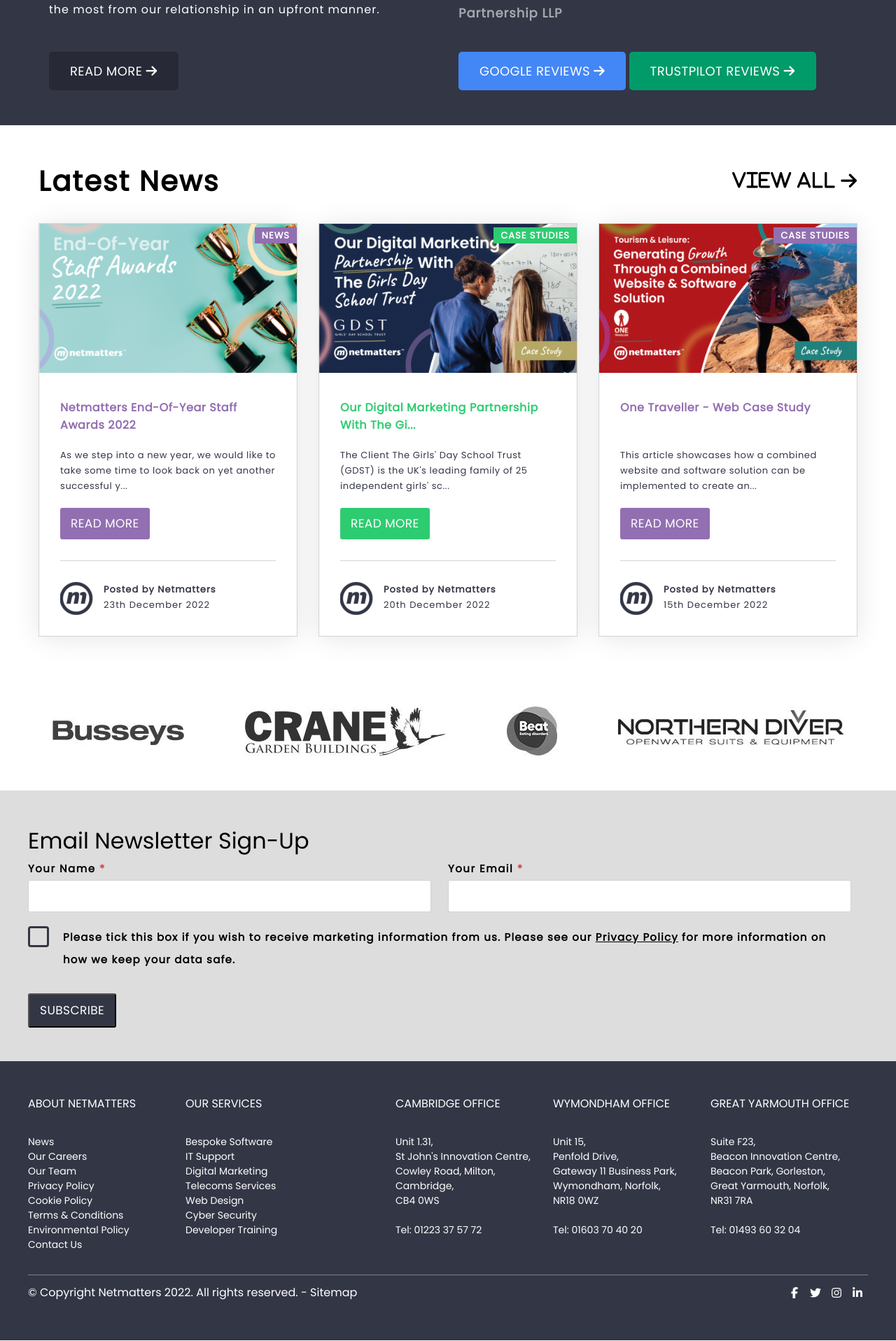
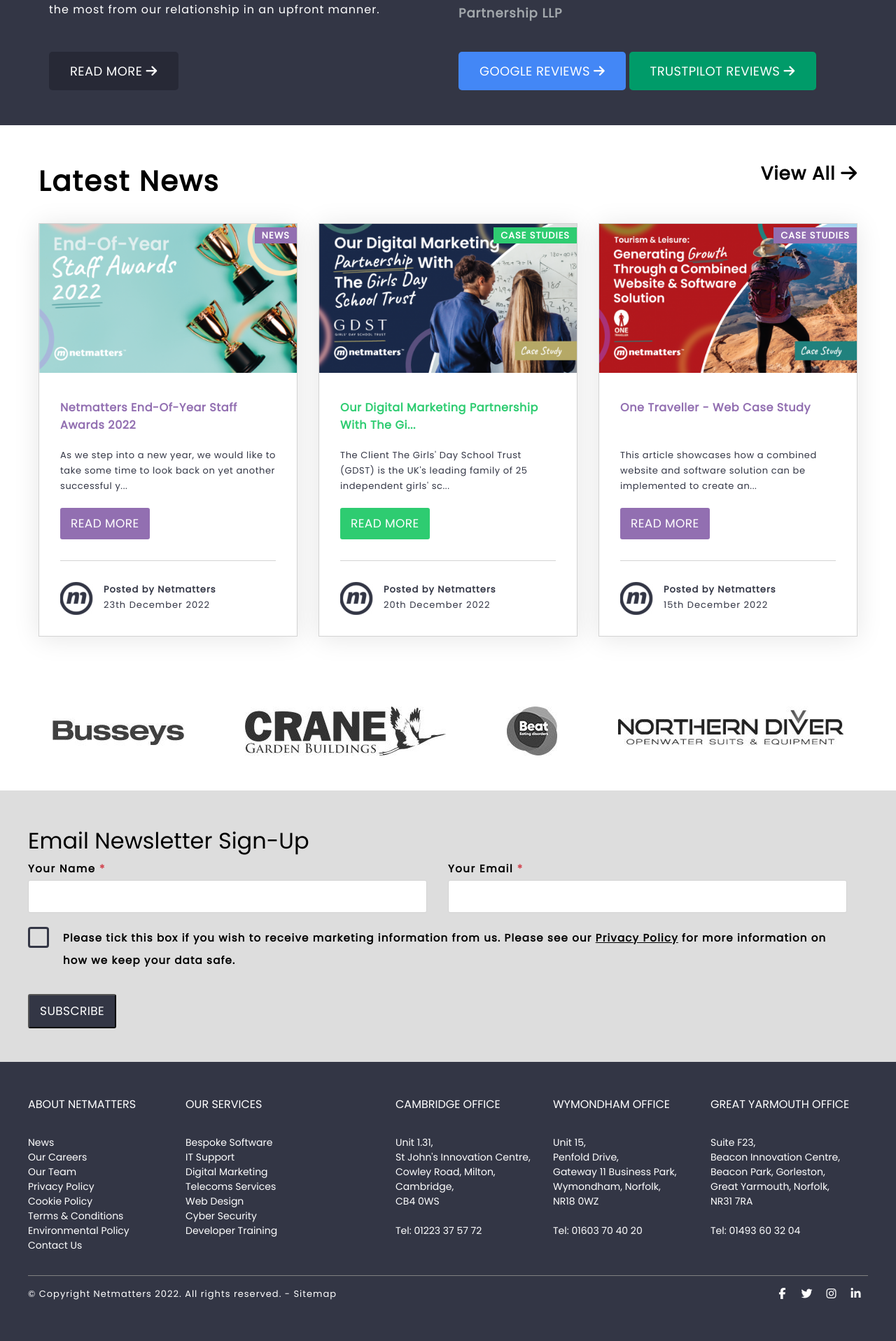
Before and after one commit to vargata/vargata.github.io, a PHP site: page / in a window 1280 px wide. Shown: the part 2485-4402 px from the top of the page at 70% size. Run offline with PHP 8.4, Linux system fonts and the light colour scheme; some libraries are stand-ins or nearby versions.

Commit message:
final push all bugs fixed fingers crossed :D

```diff
--- a/css/master.css
+++ b/css/master.css
@@ -1004,8 +1004,9 @@
 
 .top_buttons_container .search_field {
   display: none;
-  padding: 5px 15px;
-  height: 42px;
+  padding: 7px 15px 3px 15px;
+  line-height: 35px;
+  height: 44px;
   width: 208px;
   border: 1px solid lightgray;
 }
@@ -1121,10 +1122,11 @@
 
 .newsletter_container > div input[type="text"],
 .newsletter_container > div input[type="email"] {
-  height: 40px;
+  box-sizing: border-box;
+  line-height: 35px;
   width: 100%;
   border-radius: 3px;
-  padding: 2px;
+  padding: 5px 15px;
   border: 1px solid lightgray;
 }
 
@@ -1294,6 +1296,8 @@
 
 .copyright {
   display: inline-flex;
+  font-size: 13px;
+  letter-spacing: 1px;
   margin-top: 5px;
 }
 
@@ -1320,7 +1324,7 @@
   display: table-cell;
   text-align: center;
   line-height: 40px;
-  width: 30px;
+  width: 35px;
   height: 40px;
   border-radius: 50%;
 }
@@ -1333,7 +1337,7 @@
   display: table-cell;
   text-align: center;
   line-height: 40px;
-  width: 30px;
+  width: 35px;
   height: 40px;
   border-radius: 50%;
 }
@@ -1346,7 +1350,7 @@
   display: table-cell;
   text-align: center;
   line-height: 40px;
-  width: 30px;
+  width: 35px;
   height: 40px;
   border-radius: 50%;
 }
@@ -1359,7 +1363,7 @@
   display: table-cell;
   text-align: center;
   line-height: 40px;
-  width: 30px;
+  width: 35px;
   height: 40px;
   border-radius: 50%;
 }
@@ -1833,8 +1837,8 @@
 }
 
 .services_container .visible_viewall {
-  display: flex;
-  align-items: center;
+  display: block;
+  text-align: center;
   color: black;
   font-size: 26px;
   font-weight: 600;
@@ -1855,6 +1859,11 @@
   text-decoration: underline;
 }
 
+.services_container .visible_viewall::after {
+  font-family: "Font Awesome 6 Free";
+  content: "\f061";
+}
+
 .services_container .hidden_viewall {
   display: none;
   color: black;
@@ -1876,6 +1885,11 @@
 
 .services_container .hidden_viewall:hover {
   text-decoration: underline;
+}
+
+.services_container .hidden_viewall::after {
+  font-family: "Font Awesome 6 Free";
+  content: "\f061";
 }
 
 .services_container .services_header {
@@ -2471,9 +2485,8 @@
 }
 
 .news_container .visible_viewall {
-  display: flex;
-  align-items: center;
-  font-family: "Font Awesome 6 Free";
+  display: block;
+  text-align: center;
   color: black;
   font-size: 26px;
   font-weight: 600;
@@ -2494,6 +2507,11 @@
   text-decoration: underline;
 }
 
+.news_container .visible_viewall::after {
+  font-family: "Font Awesome 6 Free";
+  content: "\f061";
+}
+
 .news_container .hidden_viewall {
   display: none;
   color: black;
@@ -2515,6 +2533,11 @@
 
 .news_container .hidden_viewall:hover {
   text-decoration: underline;
+}
+
+.news_container .hidden_viewall::after {
+  font-family: "Font Awesome 6 Free";
+  content: "\f061";
 }
 
 .news_container .news_content1 {
--- a/index.html
+++ b/index.html
@@ -205,7 +205,7 @@
 					<div class="carousel_content_container">
 						<h1 class="carousel_heading">The East Of England's Leading Technology Company</h1>
 						<p class="carousel_paragraph">Performance-driven digital and technology services<br/>with complete transparency.</p>
-						<a href="#" class="contact_button">Contact us <i class="fa-solid fa-arrow-right"></i></a>
+						<a href="#" class="contact_button">Contact us&nbsp;<i class="fa-solid fa-arrow-right"></i></a>
 					</div>
 					<div class="carousel_buttons">
 						<span></span>
@@ -224,7 +224,7 @@
 			<div class="services_container">
 				<div class="services_header">
 					<h1>Our Services</h1>
-					<a href="#" class="visible_viewall">View All&nbsp;<i class="fa-solid fa-arrow-right"></i></a>
+					<a href="#" class="visible_viewall">View All&nbsp;</a>
 				</div>
 				<a href="#" class="services_content1">
 					<i class="fa-icon1 fa-solid fa-table"></i>
@@ -268,7 +268,7 @@
 					<p>Web design &amp; software training courses designed to secure a job in tech.</p>
 					<span>Read more</span>
 				</a>
-				<a href="#" class="hidden_viewall">View All&nbsp;<i class="fa-solid fa-arrow-right"></i></a>
+				<a href="#" class="hidden_viewall">View All&nbsp;</a>
 			</div>
 			<!-- end of Services -->
 
@@ -308,7 +308,7 @@
 							our relationship in an upfront manner.</p>
 						</div>
 						<div class="buttons">
-							<a href="#" class="rm_button">Read more <i class="fa-solid fa-arrow-right"></i></a>
+							<a href="#" class="rm_button">Read more&nbsp;<i class="fa-solid fa-arrow-right"></i></a>
 						</div>
 					</div>
 					<div class="flex_item">
@@ -322,8 +322,8 @@
 							<span>Eleanor Bishop, Head of Marketing - Ashcroft Partnership LLP</span></p>
 						</div>
 						<div class="buttons">
-							<a href="#" class="google_button">Google reviews <i class="fa-solid fa-arrow-right"></i></a>
-							<a href="#" class="tp_button">Trustpilot reviews <i class="fa-solid fa-arrow-right"></i></a>
+							<a href="#" class="google_button">Google reviews&nbsp;<i class="fa-solid fa-arrow-right"></i></a>
+							<a href="#" class="tp_button">Trustpilot reviews&nbsp;<i class="fa-solid fa-arrow-right"></i></a>
 						</div>
 					</div>
 				</div>
@@ -334,7 +334,7 @@
 			<div class="news_container">
 				<div class="news_header">
 					<h1>Latest News</h1>
-					<a href="#" class="visible_viewall">View All&nbsp;<i class="fa-solid fa-arrow-right"></i></a>
+					<a href="#" class="visible_viewall">View All&nbsp;</a>
 				</div>
 				<div class="news_content1">
 					<div class="img_header">
@@ -390,7 +390,7 @@
 						</div>
 					</a>
 				</div>
-				<a href="#" class="hidden_viewall">View All&nbsp;<i class="fa-solid fa-arrow-right"></i></a>
+				<a href="#" class="hidden_viewall">View All&nbsp;</a>
 			</div>
 			<!-- end of News -->
 
--- a/scss/_news.scss
+++ b/scss/_news.scss
@@ -34,9 +34,8 @@
 	}
 
 	.visible_viewall{
-		display: flex;
-		align-items: center;
-		font-family: "Font Awesome 6 Free";
+		display: block;
+		text-align: center;
 		color:black;
 		font-size: 26px;
 		font-weight: 600;
@@ -51,6 +50,11 @@
 		}
 		&:hover{
 			text-decoration: underline;
+		}
+
+		&::after{
+			font-family: "Font Awesome 6 Free";
+			content: "\f061";
 		}
 	}
 
@@ -71,6 +75,11 @@
 		}
 		&:hover{
 			text-decoration: underline;
+		}
+
+		&::after{
+			font-family: "Font Awesome 6 Free";
+			content: "\f061";
 		}
 	}
 
--- a/scss/_newsletter.scss
+++ b/scss/_newsletter.scss
@@ -71,15 +71,17 @@
 
 		input[type="text"],
 		input[type="email"]{
-			height: 40px;
+			box-sizing: border-box;
+			line-height: 35px;
 			width: 100%;
 			border-radius: 3px;
-			padding: 2px;
+			padding: 5px 15px;
 			border: 1px solid lightgray;
-				&:focus{
-					border: 1px solid lightgray;
-					outline: none;
-					box-shadow: 0px 0px 10px 1px rgba(rgb(80, 200, 255), 0.8);
+
+			&:focus{
+				border: 1px solid lightgray;
+				outline: none;
+				box-shadow: 0px 0px 10px 1px rgba(rgb(80, 200, 255), 0.8);
 			}
 		}
 
--- a/scss/_pagefooter.scss
+++ b/scss/_pagefooter.scss
@@ -97,6 +97,8 @@
 
 .copyright{
 	display: inline-flex;
+	font-size: 13px;
+	letter-spacing: 1px;
 	margin-top: 5px;
 	.important{
 		display: block !important;
@@ -121,7 +123,7 @@
 			display: table-cell;
 			text-align: center;
 			line-height: 40px;
-			width: 30px;
+			width: 35px;
 			height: 40px;
 			border-radius: 50%;
 			&:hover{
--- a/scss/_services.scss
+++ b/scss/_services.scss
@@ -20,8 +20,8 @@
 	}
 
 	.visible_viewall{
-		display: flex;
-		align-items: center;
+		display: block;
+		text-align: center;
 		color:black;
 		font-size: 26px;
 		font-weight: 600;
@@ -36,6 +36,11 @@
 		}
 		&:hover{
 			text-decoration: underline;
+		}
+
+		&::after{
+			font-family: "Font Awesome 6 Free";
+			content: "\f061";
 		}
 	}
 
@@ -56,6 +61,11 @@
 		}
 		&:hover{
 			text-decoration: underline;
+		}
+
+		&::after{
+			font-family: "Font Awesome 6 Free";
+			content: "\f061";
 		}
 	}
 
--- a/scss/_topmenu.scss
+++ b/scss/_topmenu.scss
@@ -129,16 +129,21 @@
 
 	.search_field{
 		display: none;
+
 		@media (min-width: 770px) and (max-width: 990px), (min-width: 1260px){
 			display: inline-block;
 		}
-		padding: 5px 15px;
-		height: 42px;
+
+		padding: 7px 15px 3px 15px;
+		line-height: 35px;
+		height: 44px;
 		width: 208px;
+		border: 1px solid lightgray;
+
 		@media (max-width:990px){
 			width: 140px;
 		}
-		border: 1px solid lightgray;
+
 		&:focus{
 			border: 1px solid lightgray;
 			outline: none;
```
